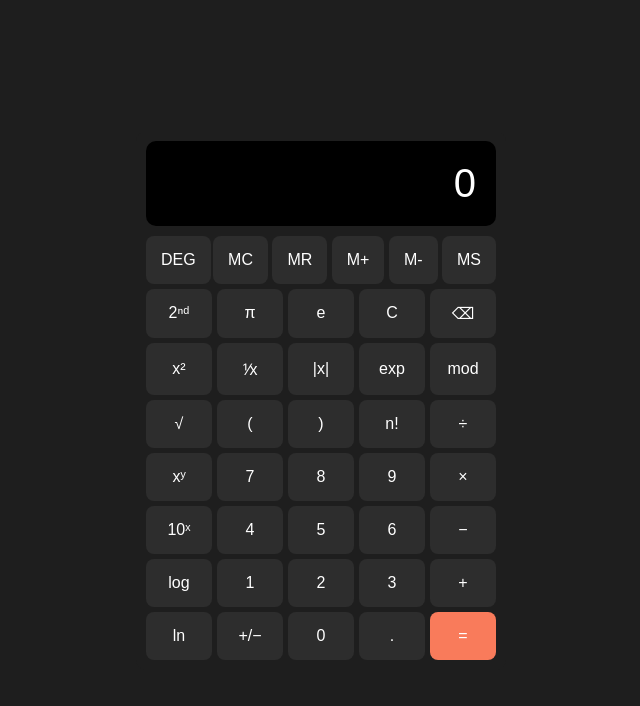
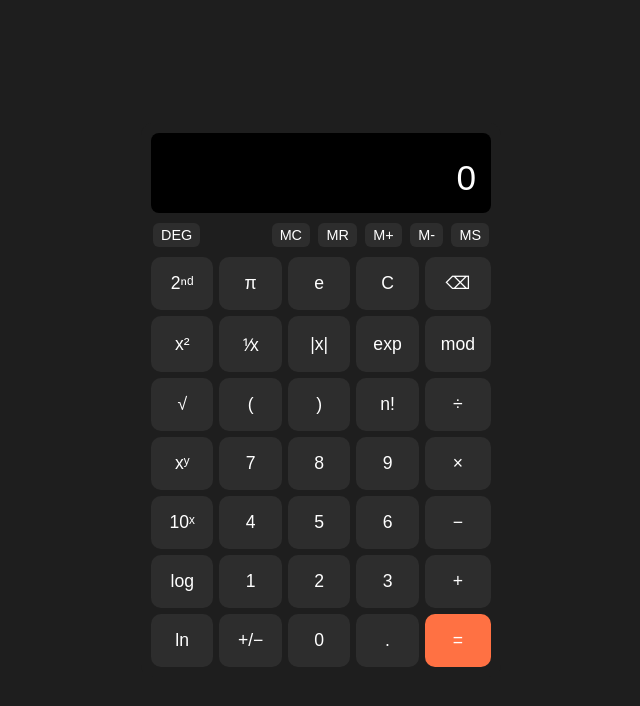
Before and after one commit to tresor676/HT-CALCULATRICE-, a plain HTML site: page index.html in a window 1280 px wide. Shown: the whole page, without its empty margins (319-959 px from the left). Drawn offline with Linux system fonts and the light colour scheme.

Commit message:
Update style.css

```diff
--- a/style.css
+++ b/style.css
@@ -1,54 +1,82 @@
+* {
+  margin: 0;
+  padding: 0;
+  box-sizing: border-box;
+}
+
 body {
-  margin: 0;
-  font-family: sans-serif;
-  background-color: #1e1e1e;
+  background: #1e1e1e;
+  font-family: Arial, sans-serif;
   color: white;
   display: flex;
+  align-items: center;
   justify-content: center;
-  align-items: center;
   height: 100vh;
+  overflow: hidden;
 }
 
 .calculator {
-  width: 350px;
+  width: 360px;
   background: #1e1e1e;
   padding: 10px;
-  border-radius: 10px;
+  border-radius: 12px;
 }
 
 .screen {
+  background: black;
+  border-radius: 8px;
+  padding: 15px;
+  margin-bottom: 10px;
+  height: 80px;
+  display: flex;
+  flex-direction: column;
+  justify-content: space-between;
+}
+
+#history {
+  font-size: 0.9rem;
+  color: #888;
   text-align: right;
-  font-size: 2.5rem;
-  padding: 20px;
-  background: #000;
-  border-radius: 10px;
+}
+
+#display {
+  font-size: 2.2rem;
+  text-align: right;
+}
+
+.top-bar {
+  display: flex;
+  justify-content: space-between;
   margin-bottom: 10px;
 }
 
-.top-bar, .function-selectors {
-  display: flex;
-  justify-content: space-between;
-  margin-bottom: 5px;
-}
-
-.memory-buttons button {
+.memory button,
+.top-bar button {
+  font-size: 0.9rem;
+  padding: 4px 8px;
   margin: 0 2px;
+  background: #2d2d2d;
+  color: white;
+  border: none;
+  border-radius: 6px;
+  cursor: pointer;
 }
 
 .buttons {
   display: grid;
   grid-template-columns: repeat(5, 1fr);
-  gap: 5px;
+  gap: 6px;
 }
 
 button {
-  font-size: 1rem;
-  padding: 15px;
+  font-size: 1.1rem;
+  padding: 16px;
   background: #2d2d2d;
   color: white;
   border: none;
-  border-radius: 8px;
+  border-radius: 10px;
   cursor: pointer;
+  transition: background 0.2s ease;
 }
 
 button:hover {
@@ -56,6 +84,14 @@ button:hover {
 }
 
 .equal {
-  background: #f97b5b;
+  background: #ff7143 !important;
   color: white;
 }
+
+@media (max-width: 400px) {
+  .calculator {
+    width: 100%;
+    height: 100%;
+    border-radius: 0;
+  }
+}
```
